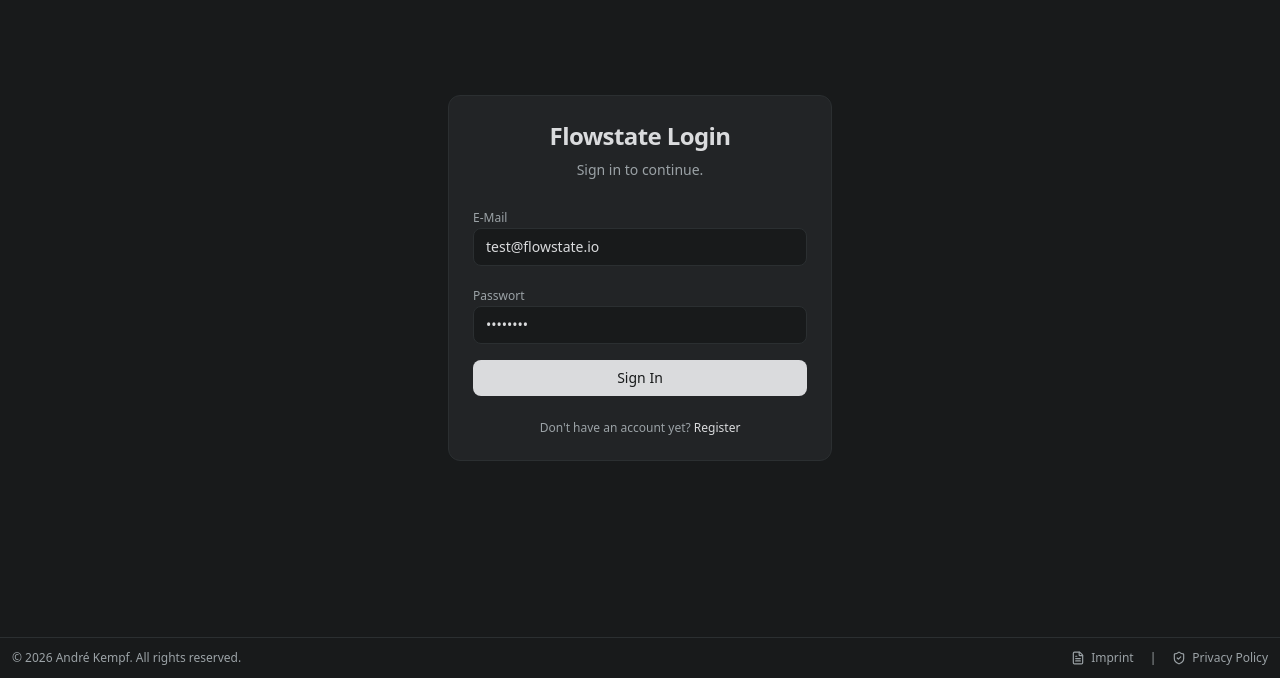
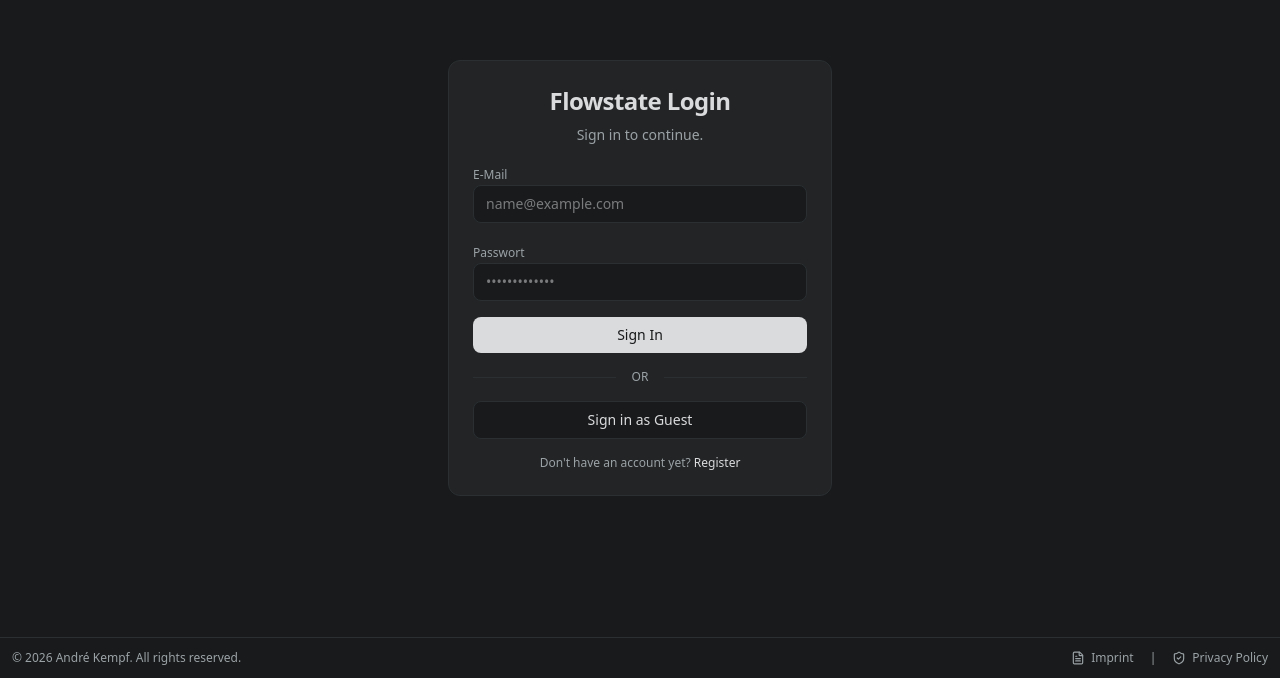
Before and after one commit to Chneemann/flowstate, a Next.js app: page /login in a window 1280 px wide. Shown: the part 122-800 px from the top of the page. Built offline with nearby package versions, Linux system fonts and the light colour scheme.

Commit message:
feat(auth): add guest login option with environment variables and distinct loading states

```diff
--- a/app/(auth)/login/page.tsx
+++ b/app/(auth)/login/page.tsx
@@ -1,5 +1,5 @@
 /**
- * @file LoginPage.tsx
+ * @file (auth)/login/page.tsx
  * @description Client component providing a user login interface with NextAuth credentials authentication.
  */
 
@@ -19,11 +19,59 @@ import Link from "next/link";
 export default function LoginPage() {
   const router = useRouter();
   const [error, setError] = useState<string | null>(null);
-  const [loading, setLoading] = useState(false);
+  const [loadingType, setLoadingType] = useState<
+    "credentials" | "guest" | null
+  >(null);
 
   /**
-   * Handles the submission of the login form, validates credentials via NextAuth,
-   * and manages loading/error states or redirects upon success.
+   * Universal sign-in handler for both manual credentials and guest login.
+   *
+   * @async
+   * @param {string} email - The user email.
+   * @param {string} password - The user password.
+   * @param {"credentials" | "guest"} type - The login method type for specific loading states.
+   * @returns {Promise<void>}
+   */
+  const handleSignIn = async (
+    email: string,
+    password: string,
+    type: "credentials" | "guest",
+  ) => {
+    setError(null);
+    setLoadingType(type);
+
+    const defaultErrorMessage = "An unexpected error has occurred.";
+
+    try {
+      const res = await signIn("credentials", {
+        email,
+        password,
+        redirect: false,
+      });
+
+      if (res?.error) {
+        if (res.error === "CredentialsSignin") {
+          setError("Incorrect email address or password.");
+        } else {
+          setError(defaultErrorMessage);
+        }
+      } else {
+        router.push("/summary");
+        return;
+      }
+    } catch (err: any) {
+      if (err?.message?.includes("fetch") || err?.name === "TypeError") {
+        setError("Server error: API endpoint not available");
+      } else {
+        setError(defaultErrorMessage);
+      }
+    } finally {
+      setLoadingType(null);
+    }
+  };
+
+  /**
+   * Handles regular form submission.
    *
    * @async
    * @param {React.SubmitEvent<HTMLFormElement>} e - The form submission event.
@@ -31,50 +79,34 @@ export default function LoginPage() {
    */
   const handleSubmit = async (e: React.SubmitEvent<HTMLFormElement>) => {
     e.preventDefault();
-    setError(null);
-    setLoading(true);
-
     const formData = new FormData(e.currentTarget);
     const email = formData.get("email") as string;
     const password = formData.get("password") as string;
-    const defaultErrorMessage = "An unexpected error has occurred.";
+    await handleSignIn(email, password, "credentials");
+  };
 
-    try {
-      // Attempt to sign in using Auth.js credentials provider
-      const res = await signIn("credentials", {
-        email,
-        password,
-        redirect: false,
-      });
+  /**
+   * Handles quick guest login using environment variables.
+   *
+   * @async
+   * @returns {Promise<void>}
+   */
+  const handleGuestLogin = async () => {
+    const guestEmail = process.env.NEXT_PUBLIC_GUEST_EMAIL;
+    const guestPassword = process.env.NEXT_PUBLIC_GUEST_PASSWORD;
 
-      if (res?.error) {
-        // Handle specific authentication errors
-        if (res.error === "CredentialsSignin") {
-          setError("Incorrect email address or password.");
-        } else {
-          setError(defaultErrorMessage);
-        }
-      } else {
-        // Redirect user
-        router.push("/summary");
-        return;
-      }
-    } catch (err: any) {
-      // Handle network or connection errors vs unexpected errors
-      if (err?.message?.includes("fetch") || err?.name === "TypeError") {
-        setError("Server error: API endpoint not available");
-      } else {
-        setError(defaultErrorMessage);
-      }
-    } finally {
-      setLoading(false);
+    if (!guestEmail || !guestPassword) {
+      setError("Guest login is not configured.");
+      return;
     }
+
+    await handleSignIn(guestEmail, guestPassword, "guest");
   };
 
   return (
     <div className="flex h-dvh w-full items-center justify-center">
       {/* Login Card Container */}
-      <div className="w-full max-w-sm p-6 space-y-6 border border-border rounded-xl bg-card backdrop-blur-md">
+      <div className="w-full max-w-sm p-6 space-y-4 border border-border rounded-xl bg-card backdrop-blur-md">
         {/* Header Section */}
         <div className="space-y-2 text-center">
           <h1 className="text-2xl font-bold tracking-tight">Flowstate Login</h1>
@@ -101,7 +133,6 @@ export default function LoginPage() {
               name="email"
               type="email"
               placeholder="name@example.com"
-              defaultValue="test@flowstate.io"
               required
               className="w-full px-3 py-2 text-sm rounded-lg border border-border bg-background focus:outline-none focus:border-foreground"
             />
@@ -114,8 +145,7 @@ export default function LoginPage() {
             <input
               name="password"
               type="password"
-              placeholder="••••••••"
-              defaultValue="password"
+              placeholder="•••••••••••••"
               required
               className="w-full px-3 py-2 text-sm rounded-lg border border-border bg-background focus:outline-none focus:border-foreground"
             />
@@ -123,12 +153,33 @@ export default function LoginPage() {
 
           <button
             type="submit"
-            disabled={loading}
+            disabled={loadingType !== null}
             className="w-full py-2 text-sm font-medium rounded-lg bg-foreground text-background hover:opacity-70 transition-opacity disabled:opacity-20 cursor-pointer disabled:cursor-auto"
           >
-            {loading ? "Logging in..." : "Sign In"}
+            {loadingType === "credentials" ? "Signing in..." : "Sign In"}
           </button>
         </form>
+
+        {/* Divider */}
+        <div className="relative flex items-center">
+          <div className="grow border-t border-border"></div>
+          <span className="shrink mx-4 text-xs text-foreground-muted uppercase">
+            or
+          </span>
+          <div className="grow border-t border-border"></div>
+        </div>
+
+        {/* Guest Login Button */}
+        <button
+          type="button"
+          disabled={loadingType !== null}
+          onClick={handleGuestLogin}
+          className="w-full py-2 text-sm font-medium rounded-lg bg-background hover:opacity-70 transition-opacity disabled:opacity-20 cursor-pointer disabled:cursor-auto border border-border"
+        >
+          {loadingType === "guest"
+            ? "Signing in as Guest..."
+            : "Sign in as Guest"}
+        </button>
 
         {/* Registration Link Footer */}
         <div className="text-center text-xs text-foreground-muted">
```
